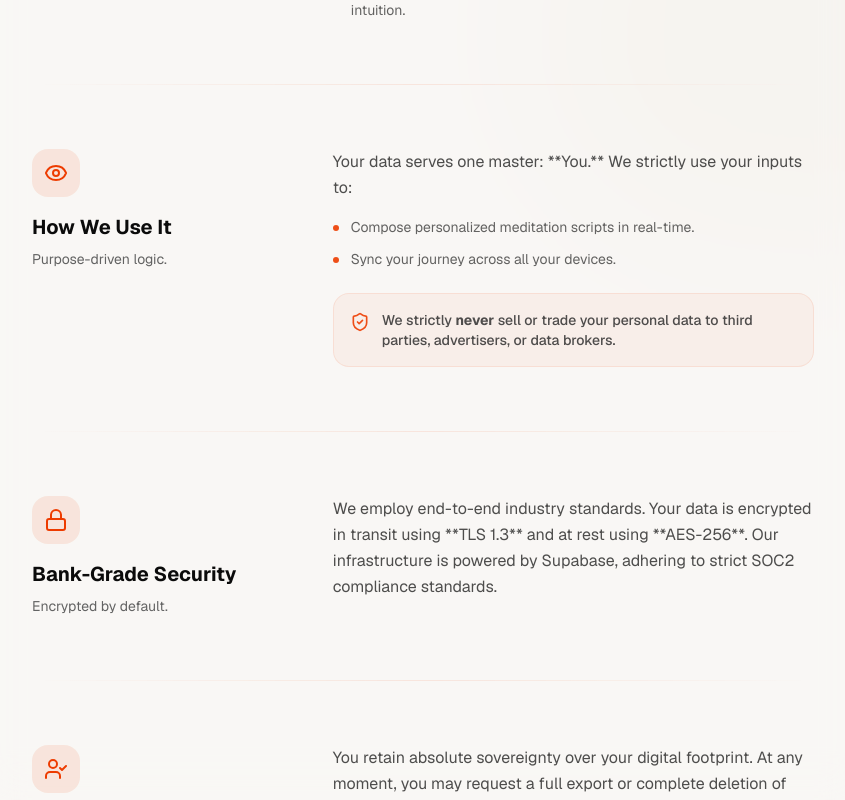
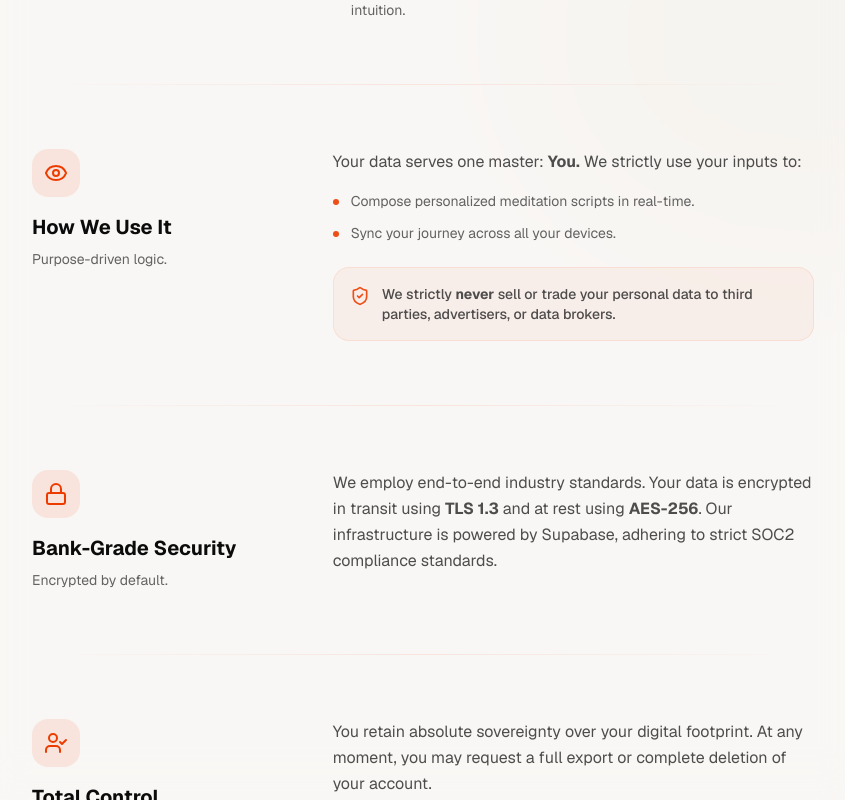
Before and after one commit to Dwabber/levitate-landing, a Next.js app: page /privacy in a window 1280 px wide. Shown: the part 644-1444 px from the top of the page, without its empty margins (217-1062 px from the left). Built offline with nearby package versions, Linux system fonts and the light colour scheme.

Commit message:
refactor: replace Markdown bold syntax with HTML strong tags in privacy policy page.

```diff
--- a/app/privacy/page.tsx
+++ b/app/privacy/page.tsx
@@ -97,7 +97,7 @@ export default function PrivacyPage() {
                 </div>
                 <div className="md:w-2/3 prose prose-stone opacity-90">
                   <p className="leading-relaxed text-foreground/80 mb-4">
-                    Your data serves one master: **You.** We strictly use your inputs to:
+                    Your data serves one master: <strong>You.</strong> We strictly use your inputs to:
                   </p>
                   <ul className="space-y-3">
                     <li className="flex items-start gap-3 text-sm">
@@ -135,8 +135,8 @@ export default function PrivacyPage() {
                 </div>
                 <div className="md:w-2/3 prose prose-stone opacity-90">
                   <p className="leading-relaxed text-foreground/80">
-                    We employ end-to-end industry standards. Your data is encrypted in transit using **TLS 1.3** and at
-                    rest using **AES-256**. Our infrastructure is powered by Supabase, adhering to strict SOC2
+                    We employ end-to-end industry standards. Your data is encrypted in transit using <strong>TLS 1.3</strong> and at
+                    rest using <strong>AES-256</strong>. Our infrastructure is powered by Supabase, adhering to strict SOC2
                     compliance standards.
                   </p>
                 </div>
```
